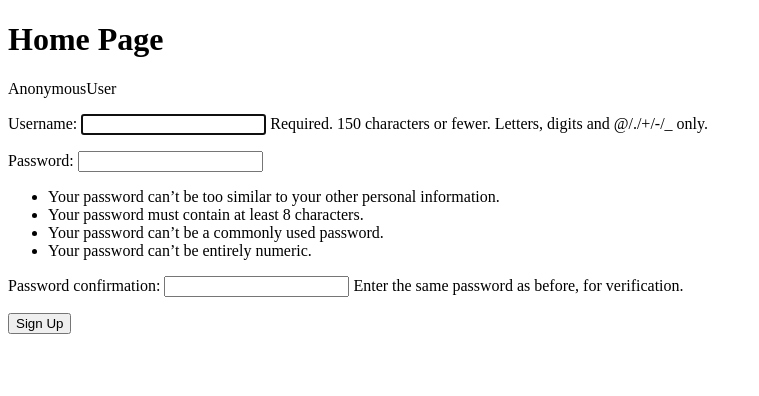
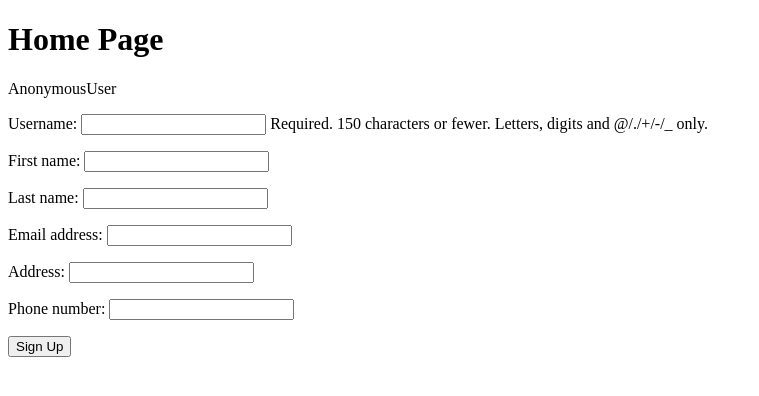
Before and after one commit to bisalgt/ecommerce-app, a Django app: page /accounts/signup/ in a window 1280 px wide. Shown: the top 396 px of the page, without its empty margins (0-759 px from the left). Run offline with Django 3.2, Linux system fonts and the light colour scheme.

Commit message:
working with custom forms and adding field to form

```diff
--- a/accounts/admin.py
+++ b/accounts/admin.py
@@ -1,3 +1,5 @@
 from django.contrib import admin
 
-# Register your models here.
+from accounts.models import Profile
+
+admin.site.register(Profile)
--- /dev/null
+++ b/accounts/forms.py
@@ -0,0 +1,18 @@
+from django import forms
+from django.contrib.auth.models import User
+from django.db import models
+
+from accounts.models import Profile
+
+class UserSignUpViewForm(forms.ModelForm):
+
+    class Meta:
+        model = User
+        fields = "username",'first_name', 'last_name', 'email'
+
+
+class ProfileForm(forms.ModelForm):
+
+    class Meta:
+        model = Profile
+        fields = ('address', 'phone_number')
--- a/accounts/models.py
+++ b/accounts/models.py
@@ -1,3 +1,12 @@
 from django.db import models
+from django.contrib.auth.models import User
 
-# Create your models here.
+
+class Profile(models.Model):
+    user_name = models.OneToOneField(User, verbose_name="username", on_delete=models.CASCADE, null=True, blank=True)
+    address = models.CharField(max_length=100, null=True, blank=True)
+    phone_number = models.CharField(max_length=17, null=True, blank=True)
+
+    # def __str__(self):
+    #     # return self.user_name.email
+    #     return self.user_name.username
--- a/accounts/views.py
+++ b/accounts/views.py
@@ -5,30 +5,44 @@ from django.views.generic.edit import CreateView
 from django.urls import reverse_lazy
 from django.contrib.auth.models import User
 
+from accounts.forms import UserSignUpViewForm
+from accounts.forms import ProfileForm
+
+
 class UserSignUpView(View):
     def get(self, request, *args, **kwargs):
-        form = UserCreationForm()
-        return render(request, 'accounts/signup.html', {'form': form})
+        form1 = UserSignUpViewForm()
+        form2 = ProfileForm()
+        return render(request, 'accounts/signup.html', {'form1': form1, 'form2': form2})
 
     def post(self, request, *args, **kwargs):
-        form = UserCreationForm(request.POST)
+        form1 = UserSignUpViewForm(request.POST)
+        form2 = ProfileForm(request.POST)
         # print(form.cleaned_data) doesnot works as the forms needs to be valid first
         template_name = 'accounts/signup.html'
-        if form.is_valid():
-            print(form.cleaned_data)  # works as the form is valid
-            user = form.save(commit=False)
-            raw_password = user.cleaned_data.get('password1')
+        if form1.is_valid() & form2.is_valid():
+            print(form1.cleaned_data)  # works as the form is valid
+            print(form2.cleaned_data)  # works as the form is valid
+            user = form1.save(commit=False)
+            profile = form2.save(commit=False)
+            # profile.user_name = self.request.user
+            # profile.user_name = form1
+            print(form1)
+            print(form1.cleaned_data['username'])
+            raw_password = form1.cleaned_data.get('password1')
             print(raw_password)
             user.set_password(raw_password)
             print(user.password)
             user.save()
+            profile.save()
             template_name = 'accounts/signup_success.html'
-            name = form.cleaned_data['username']
+            name = form1.cleaned_data['username']
             return render(request, template_name, {'name':name})
-        return render(request, template_name, {'form':form})
+        return render(request, template_name, {'form1': form1, 'form2': form2})
 
 '''
 
+How to pass form.cleaned_data using generic view ???
 
 Alternative createview for signupform -- for learning purpose --
 
--- a/templates/accounts/signup.html
+++ b/templates/accounts/signup.html
@@ -3,7 +3,8 @@
 {% block content %}
     <form method="post">
         <input type="hidden" name="csrfmiddlewaretoken" value="{{ csrf_token }}">
-        {{ form.as_p }}
+        {{ form1.as_p }}
+        {{ form2.as_p }}
         <button type="submit" method="post">Sign Up</button>
     </form>
 {% endblock content %}
```
Also changed, not shown: accounts/migrations/0001_initial.py (added), accounts/migrations/0002_profile_user_name.py (added).
